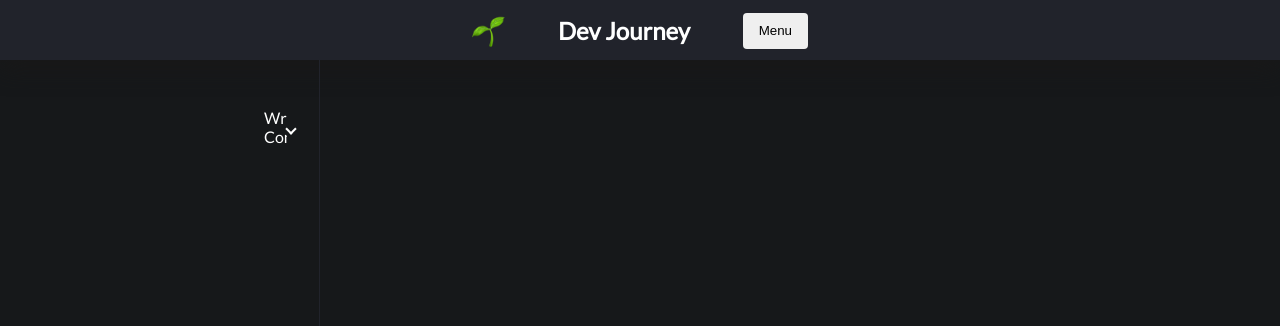
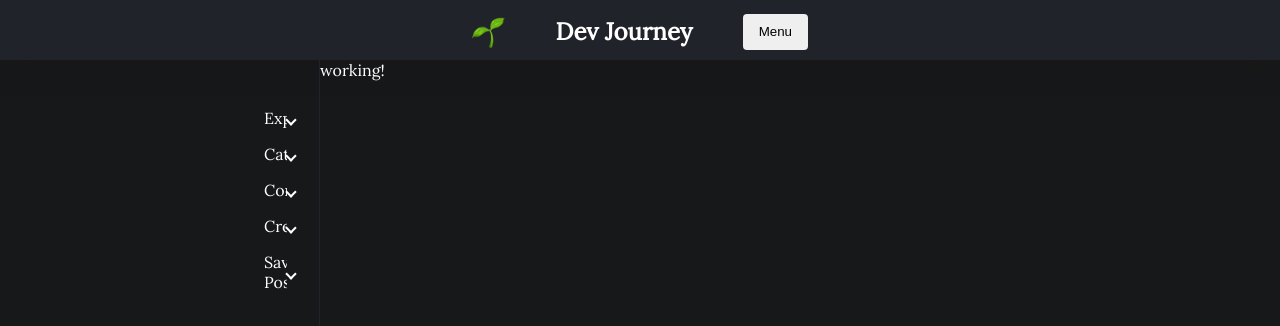
Before and after one commit to JoshuaPark823/dev-journey, an Angular app in the folder dev-journey-ui/: page /explore in a window 1280 px wide. Before the commit this address led to /. Shown: the top 326 px of the page. Built offline with nearby package versions, Linux system fonts and the light colour scheme.

Commit message:
constant styles

```diff
--- a/dev-journey-ui/src/app/app-routing.module.ts
+++ b/dev-journey-ui/src/app/app-routing.module.ts
@@ -1,3 +1,4 @@
+import { ExploreMainComponent } from './components/explore-main/explore-main.component';
 import { WriteMainComponent } from './components/write-main/write-main.component';
 import { ViewMainComponent } from './components/view-main/view-main.component';
 import { NgModule } from '@angular/core';
@@ -6,11 +7,12 @@ import { RouterModule, Routes } from '@angular/router';
 const routes: Routes = [
   {
     path: '',
-    redirectTo: 'write', // Note: change to view after doing dev on write
+    redirectTo: 'explore', // Note: change to view after doing dev on write
     pathMatch: 'full'
   },
   { path: 'view', component: ViewMainComponent },
-  { path: 'write', component: WriteMainComponent }
+  { path: 'write', component: WriteMainComponent },
+  { path: 'explore', component: ExploreMainComponent }
 ];
 
 @NgModule({
--- a/dev-journey-ui/src/app/app.module.ts
+++ b/dev-journey-ui/src/app/app.module.ts
@@ -16,6 +16,7 @@ import { TopNavComponent } from './components/top-nav/top-nav.component';
 import { ViewMainComponent } from './components/view-main/view-main.component';
 import { WriteMainComponent } from './components/write-main/write-main.component';
 import { SideNavComponent } from './components/side-nav/side-nav.component';
+import { ExploreMainComponent } from './components/explore-main/explore-main.component';
 
 @NgModule({
   declarations: [
@@ -23,7 +24,8 @@ import { SideNavComponent } from './components/side-nav/side-nav.component';
     TopNavComponent,
     ViewMainComponent,
     WriteMainComponent,
-    SideNavComponent
+    SideNavComponent,
+    ExploreMainComponent
   ],
   imports: [
     BrowserModule,
--- /dev/null
+++ b/dev-journey-ui/src/app/components/explore-main/explore-main.component.html
@@ -0,0 +1,3 @@
+<div routerLink = "/explore" routerLinkActive="active">
+working!
+</div>
--- /dev/null
+++ b/dev-journey-ui/src/app/components/explore-main/explore-main.component.ts
@@ -0,0 +1,15 @@
+import { Component, OnInit } from '@angular/core';
+
+@Component({
+  selector: 'app-explore-main',
+  templateUrl: './explore-main.component.html',
+  styleUrls: ['./explore-main.component.scss']
+})
+export class ExploreMainComponent implements OnInit {
+
+  constructor() { }
+
+  ngOnInit(): void {
+  }
+
+}
--- a/dev-journey-ui/src/app/components/side-nav/side-nav.component.html
+++ b/dev-journey-ui/src/app/components/side-nav/side-nav.component.html
@@ -1,16 +1,54 @@
 <div class="side-nav-container">
     <mat-accordion class="accordion"multi>
+
+        <!-- Explore Component -->
+        <mat-expansion-panel class="panel">
+            <mat-expansion-panel-header class="panel-header">
+              <mat-panel-title>
+                Explore
+              </mat-panel-title>
+            </mat-expansion-panel-header>
+        </mat-expansion-panel>
+
+        <!-- Categories Component -->
+        <mat-expansion-panel class="panel">
+            <mat-expansion-panel-header class="panel-header">
+              <mat-panel-title>
+                Categories
+              </mat-panel-title>
+            </mat-expansion-panel-header>
+        </mat-expansion-panel>
+
+        <!-- Contact Component -->
+        <mat-expansion-panel class="panel">
+            <mat-expansion-panel-header class="panel-header">
+              <mat-panel-title>
+                Contact
+              </mat-panel-title>
+            </mat-expansion-panel-header>
+        </mat-expansion-panel>
+
+        <!-- Write Component -->
         <mat-expansion-panel class="panel">
           <mat-expansion-panel-header class="panel-header">
             <mat-panel-title>
-              Write Component
+              Create
             </mat-panel-title>
           </mat-expansion-panel-header>
 
           <div class="sub-item">
               Welcome Page
           </div>
+        </mat-expansion-panel>
 
+        <!-- Saved Posts Component -->
+        <mat-expansion-panel class="panel">
+            <mat-expansion-panel-header class="panel-header">
+              <mat-panel-title>
+                Saved Posts
+              </mat-panel-title>
+            </mat-expansion-panel-header>
         </mat-expansion-panel>
+
       </mat-accordion>
 </div>
--- a/dev-journey-ui/src/app/components/top-nav/top-nav.component.scss
+++ b/dev-journey-ui/src/app/components/top-nav/top-nav.component.scss
@@ -1,4 +1,9 @@
+@import './../../styles/constants.styles.scss';
+
 .nav-container {
+
+    font-family: $lora-font;
+
     height: 7.5vh;
     background-color: #21232B;
     box-shadow: #191818 0px 8px 24px;
--- /dev/null
+++ b/dev-journey-ui/src/app/styles/constants.styles.scss
@@ -0,0 +1,5 @@
+@import url('https://fonts.googleapis.com/css2?family=Lora&display=swap');
+@import url('https://fonts.googleapis.com/css2?family=Open+Sans:wght@300&display=swap');
+@import url('https://fonts.googleapis.com/css2?family=Lato:wght@300;400&display=swap');
+
+$lora-font: 'Lora', serif;
--- a/dev-journey-ui/src/styles.scss
+++ b/dev-journey-ui/src/styles.scss
@@ -1,10 +1,9 @@
 /* You can add global styles to this file, and also import other style files */
-@import url('https://fonts.googleapis.com/css2?family=Open+Sans:wght@300&display=swap');
-@import url('https://fonts.googleapis.com/css2?family=Lato:wght@300;400&display=swap');
+@import './app/styles/constants.styles.scss';
+
 html {
     height: 100%;
-    // font-family: 'Open Sans', sans-serif;
-    font-family: 'Lato', sans-serif;
+    font-family: $lora-font;
     background-color: #16181A;
     color: #ffff;
 }
```
Also changed, not shown: dev-journey-ui/src/app/components/explore-main/explore-main.component.scss (added), 1 other file (tests, documents, lock files or other folders).
